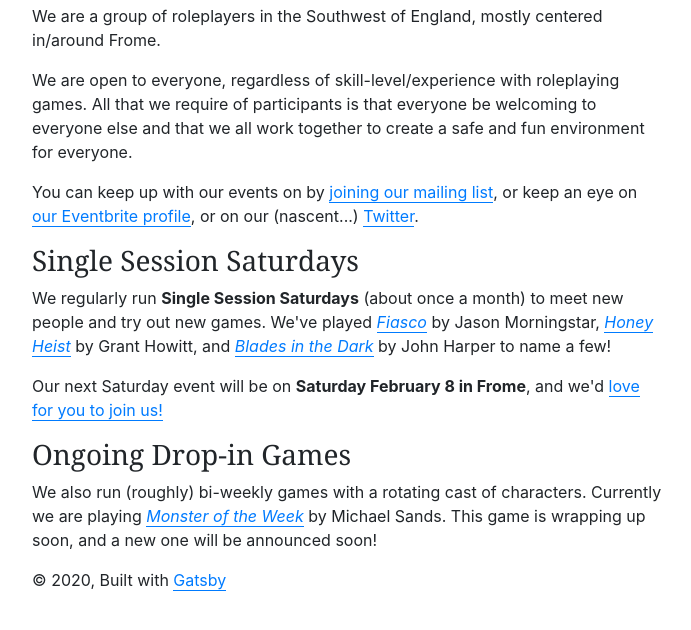
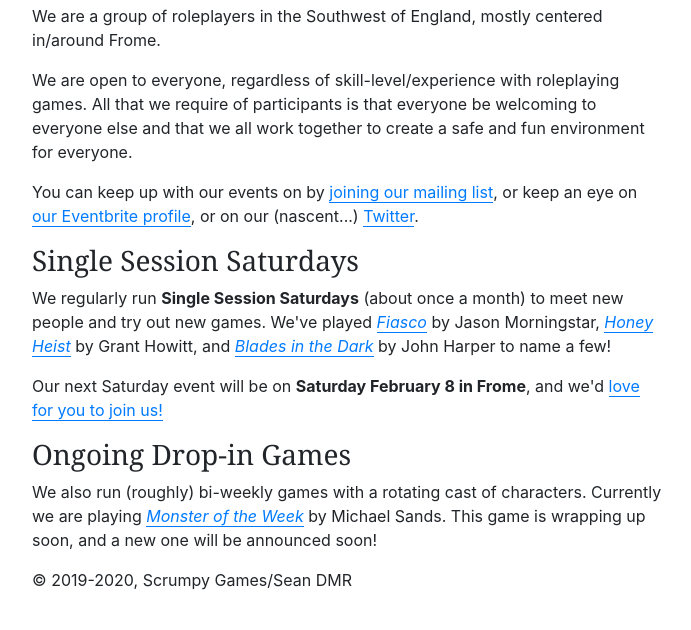
Before and after one commit to flyinggrizzly/scrumpy.games, a Gatsby site: page / in a window 1280 px wide. Shown: the part 196-826 px from the top of the page, without its empty margins (293-984 px from the left). Built offline with nearby package versions, Linux system fonts and the light colour scheme; Gatsby itself is replaced by a stand-in of ours; some packages are replaced by stand-ins of ours.

Commit message:
Update footer

```diff
--- a/src/components/Layout.js
+++ b/src/components/Layout.js
@@ -64,9 +64,7 @@
         {header}
         {children}
         <footer>
-          © {new Date().getFullYear()}, Built with
-          {` `}
-          <a href="https://www.gatsbyjs.org">Gatsby</a>
+          © 2019-{new Date().getFullYear()}, Scrumpy Games/Sean DMR
         </footer>
       </div>
     )
```
